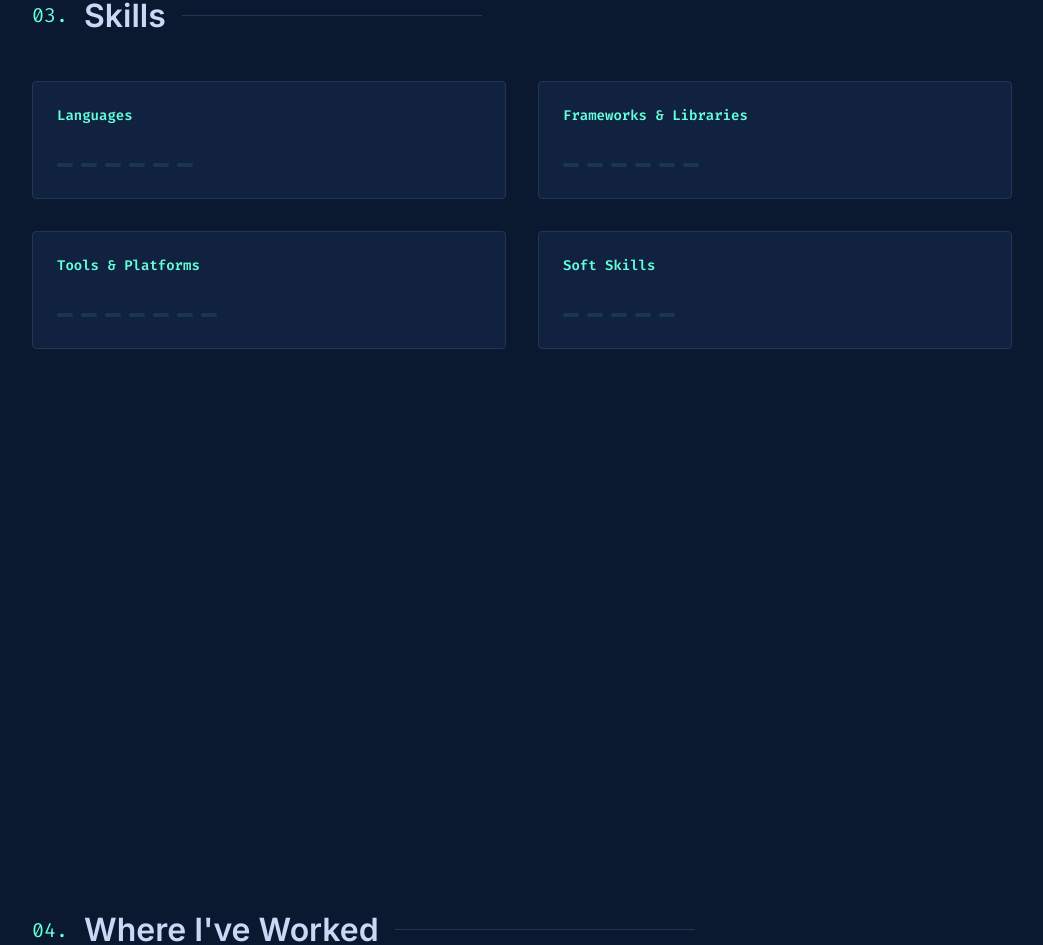
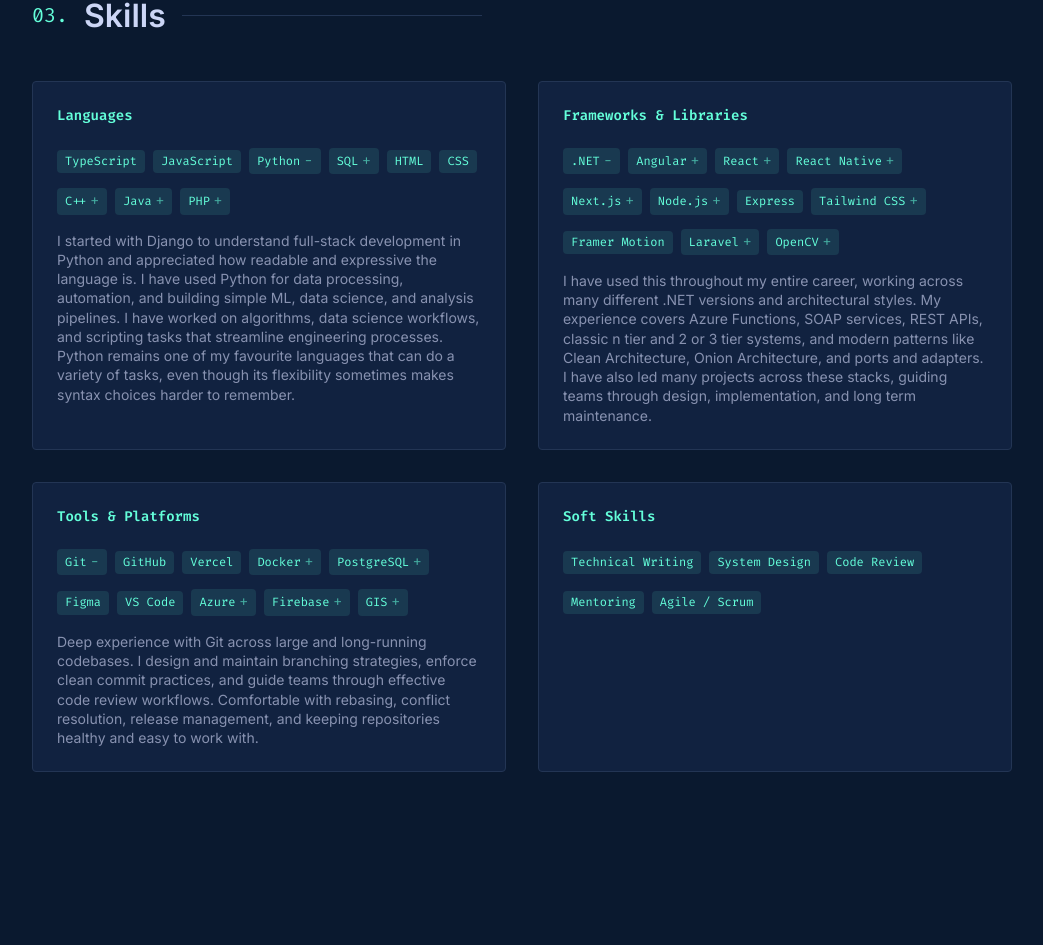
Before and after one commit to EdenGoforIt/who-am-i, a Next.js app: page / in a window 1280 px wide. Shown: the part 4729-5674 px from the top of the page, without its empty margins (118-1161 px from the left). Built offline with nearby package versions, Linux system fonts and the light colour scheme.

Commit message:
feat: enhance skills data structure with detailed descriptions for each skill

```diff
--- a/data/skills.ts
+++ b/data/skills.ts
@@ -1,23 +1,127 @@
+export interface SkillItem {
+  name: string;
+  desc?: string;
+}
+
 export interface SkillGroup {
   category: string;
-  items: string[];
+  items: SkillItem[];
 }
 
 export const skills: SkillGroup[] = [
   {
     category: "Languages",
-    items: ["TypeScript", "JavaScript", "Python", "SQL", "HTML", "CSS"],
+    items: [
+      { name: "TypeScript" },
+      { name: "JavaScript" },
+      {
+        name: "Python",
+        desc: "I started with Django to understand full-stack development in Python and appreciated how readable and expressive the language is. I have used Python for data processing, automation, and building simple ML, data science, and analysis pipelines. I have worked on algorithms, data science workflows, and scripting tasks that streamline engineering processes. Python remains one of my favourite languages that can do a variety of tasks, even though its flexibility sometimes makes syntax choices harder to remember."
+      },
+      {
+        name: "SQL",
+        desc: "Alongside .NET, I have worked extensively with SQL and NoSQL databases including Cosmos DB, MongoDB, MSSQL, MySQL, GIS PostgreSQL and PostgreSQL. I even learned some lessons the hard way — like recovering a production table I once accidentally dropped."
+      },
+      { name: "HTML" },
+      { name: "CSS" },
+      {
+        name: "C++",
+        desc: "Learned C++ from scratch and used it extensively in master's-level advanced algorithm courses. Built solutions for robot movement, pathfinding, and OpenCV-based video processing. I enjoyed C++ because it demands a real understanding of memory, performance, and low-level behaviour, which strengthened my ability to design efficient and precise algorithmic solutions."
+      },
+      {
+        name: "Java",
+        desc: "About half a year of Java experience while studying advanced algorithms. Used it to compare how different languages approach problem solving compared to .NET and Spring Boot. This work reinforced that most languages share similar fundamentals, and that strong architectural thinking matters more than syntax differences when building backend systems."
+      },
+      {
+        name: "PHP",
+        desc: "Used PHP for backend development during my final project, building a Laravel-based system to manage operations for a production company. Worked across REST APIs, data models, and business logic, gaining practical experience with Laravel's framework structure and backend application design."
+      },
+    ],
   },
   {
     category: "Frameworks & Libraries",
-    items: ["React", "Next.js", "Node.js", "Express", "Tailwind CSS", "Framer Motion"],
+    items: [
+      {
+        name: ".NET",
+        desc: "I have used this throughout my entire career, working across many different .NET versions and architectural styles. My experience covers Azure Functions, SOAP services, REST APIs, classic n tier and 2 or 3 tier systems, and modern patterns like Clean Architecture, Onion Architecture, and ports and adapters. I have also led many projects across these stacks, guiding teams through design, implementation, and long term maintenance."
+      },
+      {
+        name: "Angular",
+        desc: "I have worked with Angular from the original version 1 through to the latest releases. I have led multiple projects with complex logic and business requirements and also used Ionic to deliver mobile-friendly solutions. I prefer Angular over React because Angular encourages consistent practices, while React allows too many variations. I am detail-oriented, ensuring every component has precise pixel-level padding, margin, and accessibility that meets NZ standards."
+      },
+      {
+        name: "React",
+        desc: "I have delivered multiple React projects end-to-end, solving challenges such as complex state management, performance bottlenecks, and large-scale component architecture. I have built reusable component libraries, improved rendering performance through memoization and virtualization, and integrated React apps with REST and GraphQL backends. I also introduced consistent patterns across teams, reducing rework and improving maintainability in fast-moving front-end codebases."
+      },
+      {
+        name: "React Native",
+        desc: "I started building React Native apps with Expo and progressed to fully managed builds and native modules. I have successfully released multiple applications to both the Android and iOS app stores, including public apps used across New Zealand. I have also built several private, business-focused applications, handling everything from architecture and state management to performance tuning, deployment pipelines, and long-term maintenance."
+      },
+      {
+        name: "Next.js",
+        desc: "Next.js is one of the frameworks I enjoy the most because it gives me fine-grained control over how and when pages render. I like understanding the trade-offs between SSR, SSG, and client-side rendering, and choosing the right approach for each route. Working with file-based routing, data-fetching strategies, and server-side performance tuning has been genuinely interesting, especially when pushing for fast, predictable rendering across different environments."
+      },
+      {
+        name: "Node.js",
+        desc: "I re-architected Node.js Azure Functions and lightweight APIs to be cleaner, faster, and easier to maintain. Using TypeScript across both backend and frontend made the codebase more reusable and predictable, which helped teams understand and extend the services with less friction. I enjoy how Node.js keeps backend logic simple while still giving me enough flexibility to design clear, modular architectures that scale well."
+      },
+      { name: "Express" },
+      {
+        name: "Tailwind CSS",
+        desc: "Used across all my frontend projects for rapid, consistent UI development. I appreciate how it removes the overhead of naming CSS classes and keeps styles co-located with markup. This portfolio is built with Tailwind."
+      },
+      { name: "Framer Motion" },
+      {
+        name: "Laravel",
+        desc: "Used Laravel for my final academic project, building a production management system for a company. Worked across Eloquent ORM, Blade templates, REST APIs, and migrations — gaining hands-on experience with how Laravel structures and scales backend applications."
+      },
+      {
+        name: "OpenCV",
+        desc: "Used OpenCV in C++ during master's-level coursework to build computer vision pipelines. Applied image processing techniques for object detection, frame analysis, and video processing as part of algorithm-focused projects."
+      },
+    ],
   },
   {
     category: "Tools & Platforms",
-    items: ["Git", "GitHub", "Vercel", "Docker", "PostgreSQL", "Figma", "VS Code"],
+    items: [
+      {
+        name: "Git",
+        desc: "Deep experience with Git across large and long-running codebases. I design and maintain branching strategies, enforce clean commit practices, and guide teams through effective code review workflows. Comfortable with rebasing, conflict resolution, release management, and keeping repositories healthy and easy to work with."
+      },
+      { name: "GitHub" },
+      { name: "Vercel" },
+      {
+        name: "Docker",
+        desc: "Used Docker to containerize applications and ensure consistent environments from development through to production. Wrote Dockerfiles and Compose configs for multi-service setups, reducing environment-specific bugs and simplifying onboarding for other developers."
+      },
+      {
+        name: "PostgreSQL",
+        desc: "I first worked with PostgreSQL through its GIS extensions, and I was impressed by how naturally it handles geographical data alongside traditional relational models. The SQL layer feels familiar because most relational databases share common syntax, but Postgres stands out with its power, flexibility, and strong indexing and spatial capabilities."
+      },
+      { name: "Figma" },
+      { name: "VS Code" },
+      {
+        name: "Azure",
+        desc: "I have migrated many projects from on-prem servers and databases into Azure, working across core services like Service Bus, Functions, Logic Apps, Key Vault, App Services, Cosmos DB, AI, and API Management. That experience helped me design secure, scalable, event-driven cloud architectures while modernizing legacy systems along the way."
+      },
+      {
+        name: "Firebase",
+        desc: "Used Firebase and Google Cloud services alongside Microsoft Azure to support public mobile applications. Worked with authentication, including Azure B2C integration, as well as cloud storage, real-time data, and offline-first databases. Focused on making mobile apps reliable, secure, and responsive across varying network conditions."
+      },
+      {
+        name: "GIS",
+        desc: "Around six months of hands-on GIS experience while completing LINZ-focused courses. Worked with line features and other geometric shapes to make mapping data accurate and usable. Used GIS tools to visualize rivers, roads, building footprints, polygons, and mixed geometries, helping to understand spatial relationships and support mapping workflows."
+      },
+    ],
   },
   {
     category: "Soft Skills",
-    items: ["Technical Writing", "System Design", "Code Review", "Mentoring", "Agile / Scrum"],
+    items: [
+      { name: "Technical Writing" },
+      { name: "System Design" },
+      { name: "Code Review" },
+      { name: "Mentoring" },
+      { name: "Agile / Scrum" },
+    ],
   },
 ];
```
